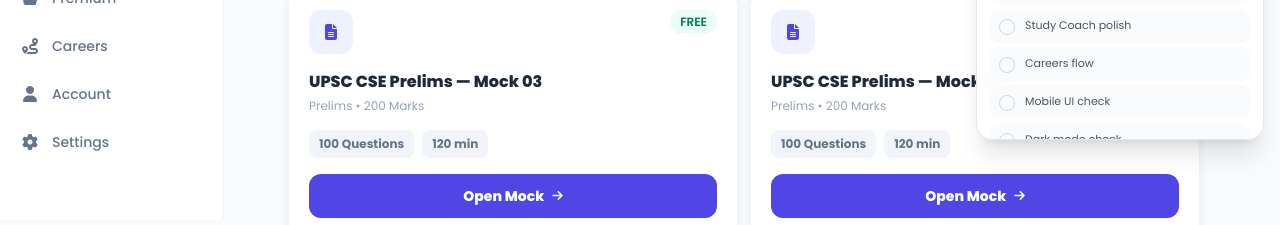
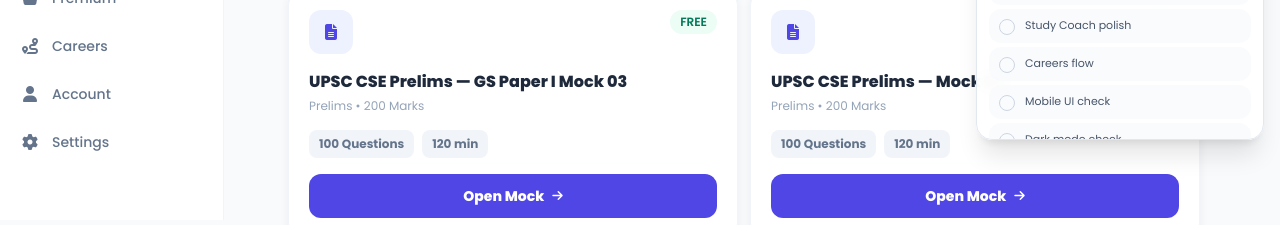
Before and after one commit to adityacricket/studypath, a React (Vite) app: page /studypath/sample-papers in a window 1280 px wide. Shown: the part 580-805 px from the top of the page. Built offline with nearby package versions, Linux system fonts and the light colour scheme; no server answers.

Commit message:
Connect UPSC Mock 03 to sample paper registry

```diff
--- a/src/data/upscSamplePapers.js
+++ b/src/data/upscSamplePapers.js
@@ -1,5 +1,6 @@
 import { upscMock01 } from './upscMock01';
 import { upscMock02 } from './upscMock02';
+import { upscMock03 } from './upscMock03';
 import { upscMock07 } from './upscMock07';
 import { upscMock08 } from './upscMock08';
 import { upscMock09 } from './upscMock09';
@@ -9,7 +10,7 @@
 export const upscSamplePapers = [
   upscMock01,
   upscMock02,
-  { id: 'upsc-prelims-03', title: 'UPSC CSE Prelims — Mock 03', status: 'coming-soon', free: true },
+  upscMock03,
   { id: 'upsc-prelims-04', title: 'UPSC CSE Prelims — Mock 04', status: 'coming-soon', free: true },
   { id: 'upsc-prelims-05', title: 'UPSC CSE Prelims — Mock 05', status: 'coming-soon', free: true },
   { id: 'upsc-prelims-06', title: 'UPSC CSE Prelims — Mock 06', status: 'coming-soon', free: true },
```
